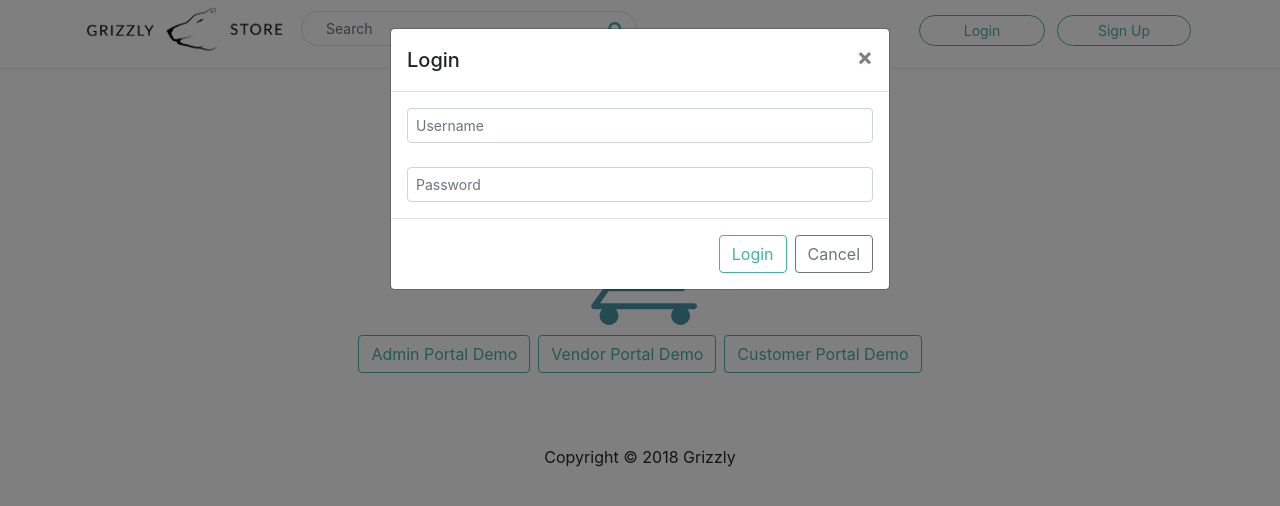
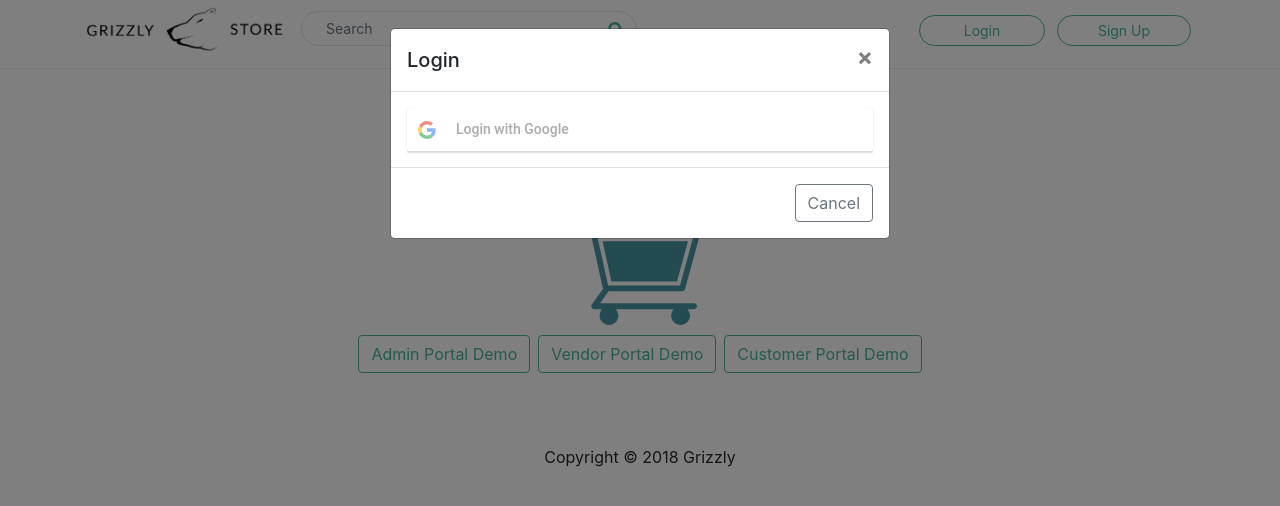
Before and after one commit to CognizantGrads-TeamALT/grizzly-frontend, a React (Create React App) app: page / in a window 1280 px wide. Both pictures are taken after a click on the button "Login". Shown: the top 506 px of the page. Built offline with nearby package versions, Linux system fonts and the light colour scheme; what axios-cache-adapter would draw is missing.

Commit message:
Change login to google login button. Testing.

```diff
--- a/package.json
+++ b/package.json
@@ -17,6 +17,7 @@
     "react": "^16.4.1",
     "react-dom": "^16.4.1",
     "react-flip-move": "^3.0.2",
+    "react-google-login": "^3.2.1",
     "react-inline-editing": "^1.0.10",
     "react-ions": "^5.0.5",
     "react-label": "0.0.6",
--- a/src/components/auth/LoginModal.js
+++ b/src/components/auth/LoginModal.js
@@ -3,6 +3,8 @@ import PropTypes from "prop-types";
 import { connect } from "react-redux";
 import { withRouter } from "react-router-dom";
 import { Button, Modal, ModalHeader, ModalBody, ModalFooter } from "reactstrap";
+
+import GoogleLogin from 'react-google-login';
 
 class LoginModal extends Component {
   constructor(props) {
@@ -50,6 +52,10 @@ class LoginModal extends Component {
   //   }
   // }
 
+  responseGoogle(response) {
+    console.log(response);
+  }
+
   render() {
     return (
       <div className="form-group mr-2 my-auto">
@@ -66,27 +72,15 @@ class LoginModal extends Component {
         >
           <ModalHeader toggle={this.onToggle}>Login</ModalHeader>
           <ModalBody>
-            <form onSubmit={this.onSubmit}>
-              <input
-                className="form-control"
-                name="username"
-                placeholder="Username"
-                onChange={this.onChange}
-              />
-              <br />
-              <input
-                className="form-control"
-                name="password"
-                type="password"
-                placeholder="Password"
-                onChange={this.onChange}
-              />
-            </form>
+            <GoogleLogin
+              clientId="296954481305-plmc2jf1o7j7t0aignvp73arbk2mt3pq.apps.googleusercontent.com"
+              buttonText="Login with Google"
+              onSuccess={this.responseGoogle}
+              onFailure={this.responseGoogle}
+              className="btn more-rounded parent-wide min-navbar-button-width hover-w-b btn-sm my-2 my-sm-0"
+            />
           </ModalBody>
           <ModalFooter>
-            <Button color="outline-success" onClick={this.onSubmit}>
-              Login
-            </Button>
             <Button color="outline-secondary" onClick={this.onToggle}>
               Cancel
             </Button>
```
